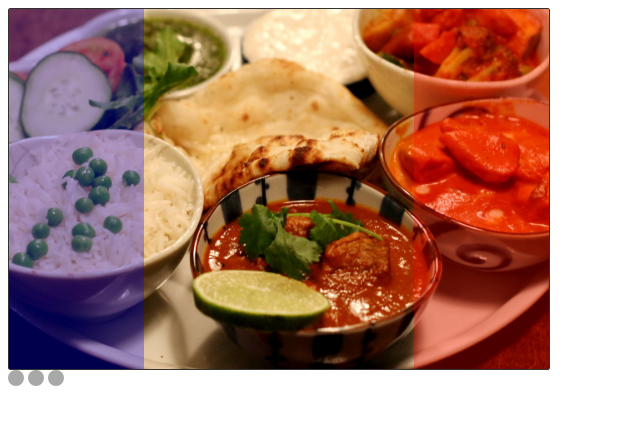
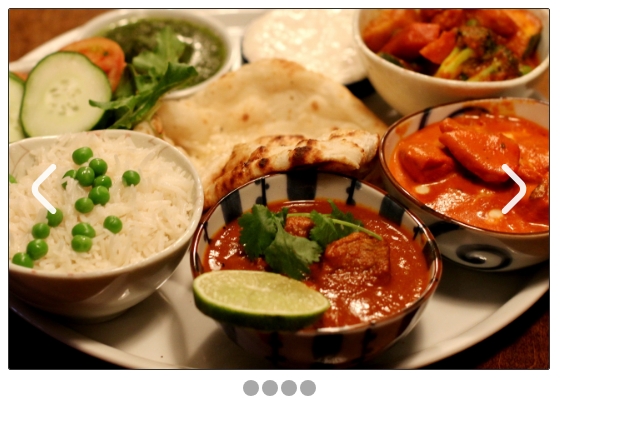
Before and after one commit to justcore69/SliderJS, a plain HTML site: page index.html in a window 1280 px wide. Shown: the whole page, without its empty margins (0-640 px from the left). Drawn offline with Linux system fonts and the light colour scheme.

Commit message:
Added some interface

```diff
--- a/index.html
+++ b/index.html
@@ -7,18 +7,23 @@
 
         <div class="slider-main-container">
             <div class="slider-div">
-                <div class="arrow-div left"></div>
-                <div class="arrow-div right"></div>
+                <div class="arrow-div left">
+                    <img src="images/interface/arrow_left.svg" alt="arrow-left" class="arrow-img">
+                </div>
+                <div class="arrow-div right">
+                    <img src="images/interface/arrow_right.svg" alt="arrow-right" class="arrow-img">
+                </div>
                 <div class="images-div">
 
                 </div>
             </div>
 
             <div class="dots-div">
-                <div class="dot"></div>
-                <div class="dot"></div>
-                <div class="dot"></div>
+
             </div>
+        </div>
+        <div class="demo-container">
+
         </div>
         <script src="slider.js"></script>
     </body>
--- a/slider.js
+++ b/slider.js
@@ -4,6 +4,8 @@ const imagesDiv = document.querySelector('.images-div')
 
 const arrLeft = document.querySelector('.left')
 const arrRight = document.querySelector('.right')
+
+const dotsDiv = document.querySelector('.dots-div')
 
 //SLIDER CANVAS SIZE
 const canvasWidth = 540
@@ -14,12 +16,12 @@ const canvasHeight = 360
 let useOverflowHidden = true //Hide images if it's outside the slider container
 
 let useAutoSlide = true //Automatic slide switching
-let autoSlideDelay = 3 //Delay between switching slides in seconds (Don't works if useAutoSlide = false)
+let autoSlideDelay = 4 //Delay between switching slides in seconds (Don't works if useAutoSlide = false)
 let autoSlideSide = 'right' //'left' or 'right'
 
-let showDots = true; //Show dots under the slider
+let showDots = true //Show dots under the slider
 
-let slideAnimationSpeed = 1 //Slide animation speed
+let slideAnimationDuration = 1 //Slide animation duration
 
 //------------------
 
@@ -37,6 +39,8 @@ applyCSS()
 
 autoSlide()
 
+drawDots()
+
 sliderDiv.style.width = canvasWidth
 sliderDiv.style.height = canvasHeight
 
@@ -52,7 +56,7 @@ arrRight.onclick = function(){//Click on the right button
 
 function displayImages(){//DISPLAY ALL IMAGES FROM images ARRAY
     for(let i = 0; i < images.length; i++){
-        let _img = document.createElement('img');
+        let _img = document.createElement('img')
         _img.src = images[i]
 
         _img.style.width = canvasWidth
@@ -62,15 +66,32 @@ function displayImages(){//DISPLAY ALL IMAGES FROM images ARRAY
     }
 }
 
-function drowDots(){
+function drawDots(){
+    let dotsDivWidth = 0
+    if(showDots){
+        for(let i = 0; i < images.length; i++){
+            let _dot = document.createElement('div')
+            _dot.classList = 'dot'
+            _dot.id = 'dot' + (i + 1)
+            dotsDiv.appendChild(_dot)
+            dotsDivWidth += 16 + 3;
+        }
+    }
+    dotsDiv.style.marginLeft = ((canvasWidth/2) - dotsDivWidth/2) + 'px'
+}
+
+function changeCurrentDot(){
 
 }
 
-function syncWithSize(){//CSS SYNC WITH CANVAS SIZE
+function syncWithSize(){
     const arrows = document.querySelectorAll('.arrow-div')
     arrows.forEach((arr) => {arr.style.height = canvasHeight})
     const right = document.querySelector('.right')
     right.style.left = canvasWidth - canvasWidth / 100 * 25
+
+    document.querySelectorAll('.arrow-img')[0].style.paddingTop = (canvasHeight/2 - 25) + 'px'
+    document.querySelectorAll('.arrow-img')[1].style.paddingTop = (canvasHeight/2 - 25) + 'px'
 }
 
 function applyCSS(){
@@ -79,6 +100,8 @@ function applyCSS(){
     }else{
         sliderDiv.style.overflow = 'visible'
     }
+
+    imagesDiv.style.transitionDuration = slideAnimationDuration + 's'
 }
 
 async function autoSlide(){
@@ -117,9 +140,11 @@ function move(_dir){
         }
     }
 
+    changeCurrentDot()
+
     //console.log(offset + ' | ' + _dir)
 }
 
 function delay(time) {
-    return new Promise(resolve => setTimeout(resolve, time * 1000));
+    return new Promise(resolve => setTimeout(resolve, time * 1000))
 }
--- a/sliderStyles.css
+++ b/sliderStyles.css
@@ -28,15 +28,20 @@
 
     z-index: 2;
     position: absolute;
-    opacity: 0.3;
+    opacity: 0.9;
+}
+
+.arrow-div img{
+    width: 50px;
+    height: auto;
 }
 
 .left{
-    background-color: blue;
+    padding-left: 10px;
 }
 
 .right{
-    background-color: rgb(255, 0, 0);
+    padding-left: 75px;
 }
 
 .dot{
@@ -44,11 +49,24 @@
     height: 16px;
     border-radius: 100px;
 
+    margin-left: 3px;
+
     background-color: rgb(168, 168, 168);
 
     display: inline-block;
 }
 
+.dot-current{
+    width: 8px;
+    height: 8px;
+    border-radius: 100px;
+
+    margin-left: 3px;
+
+    background-color: rgb(71, 71, 71);
+}
+
 .dots-div{
+    margin-top: 10px;
     display: inline-block;
 }
```
Also changed, not shown: images/interface/arrow_left.svg (added), images/interface/arrow_right.svg (added).
